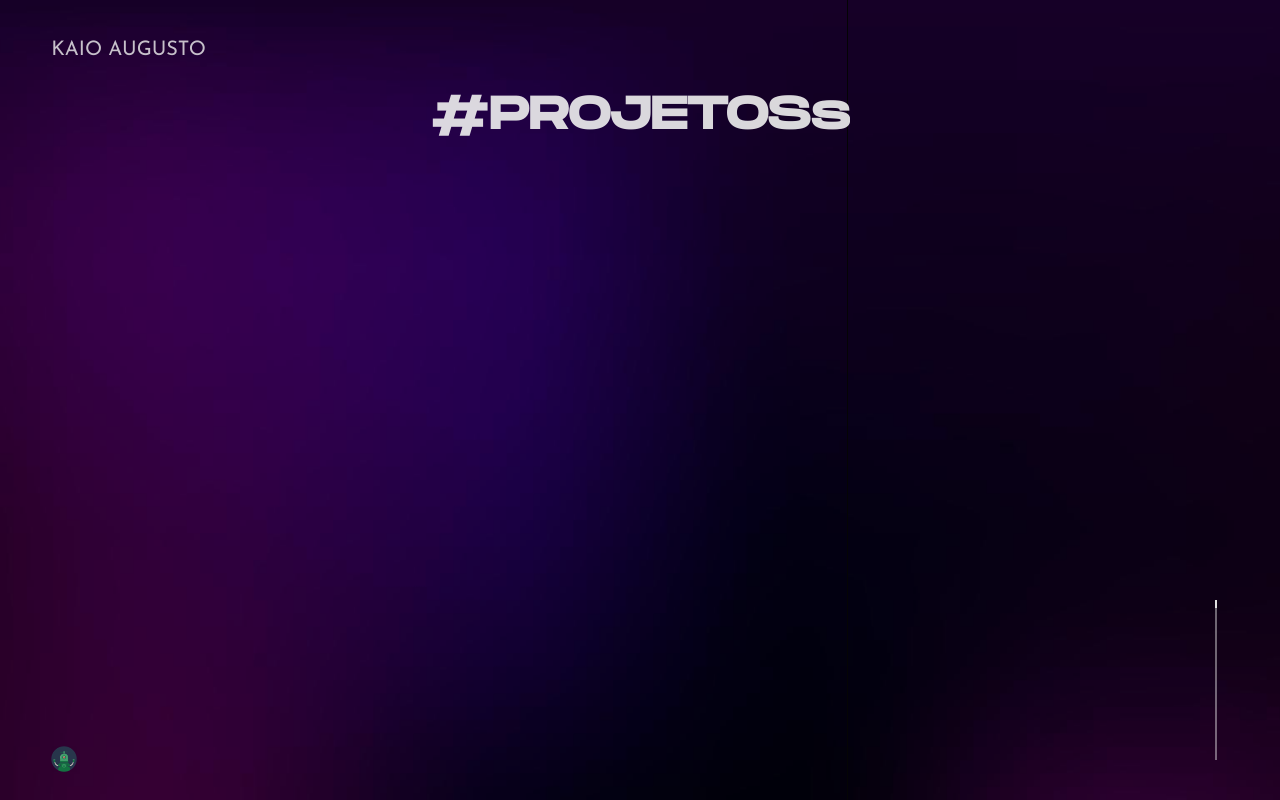
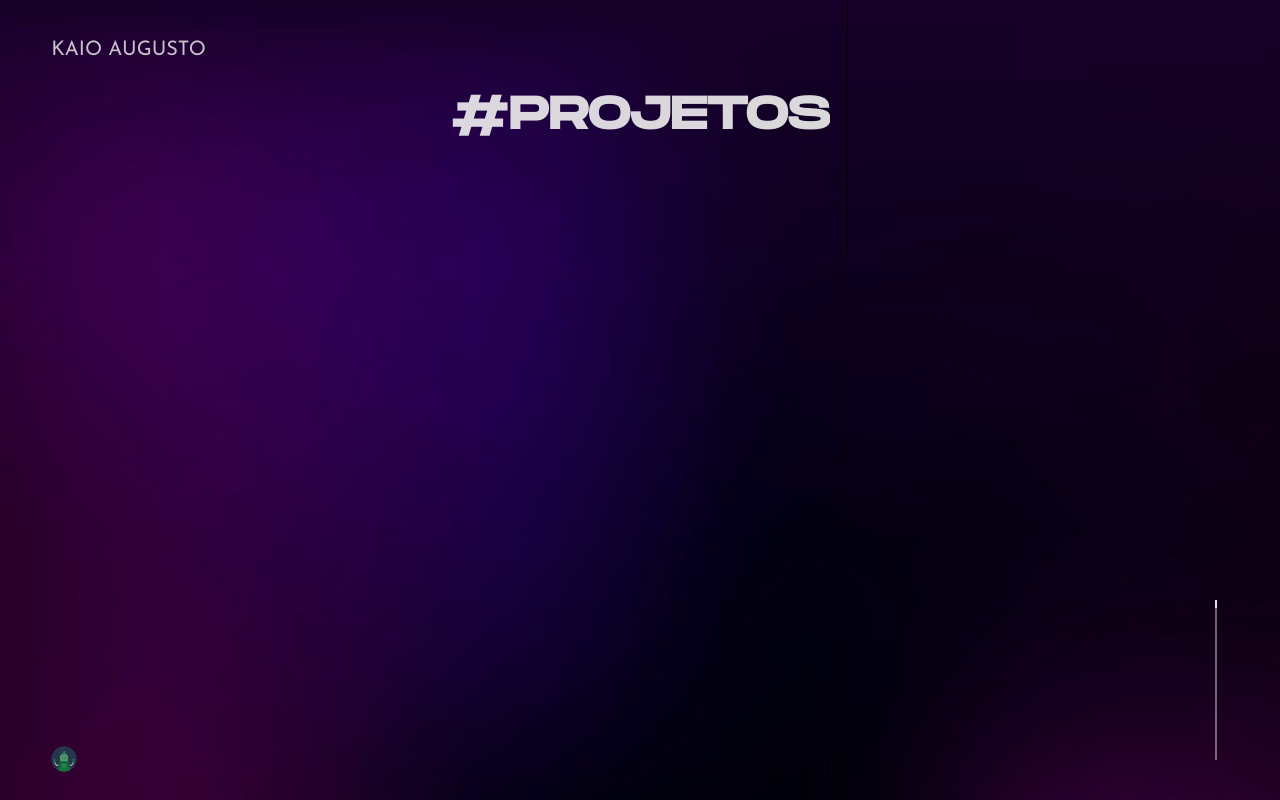
Before and after one commit to kaioaugusto41/Portfolio, a Django app: page / in a window 1280 px wide. Run offline with Django 4.2, Linux system fonts and the light colour scheme; data that the repository does not hold is empty; some libraries are stand-ins or nearby versions.

Commit message:
Alguma pequenas alterações

```diff
--- a/aplicativo/templates/index.html
+++ b/aplicativo/templates/index.html
@@ -27,7 +27,7 @@
     <!-- HEADING -->
     <div class="heading">
         <span class="text">
-            #PROJETOSs
+            #PROJETOS
         </span>
     </div>
     <!-- HEADING -->
```
